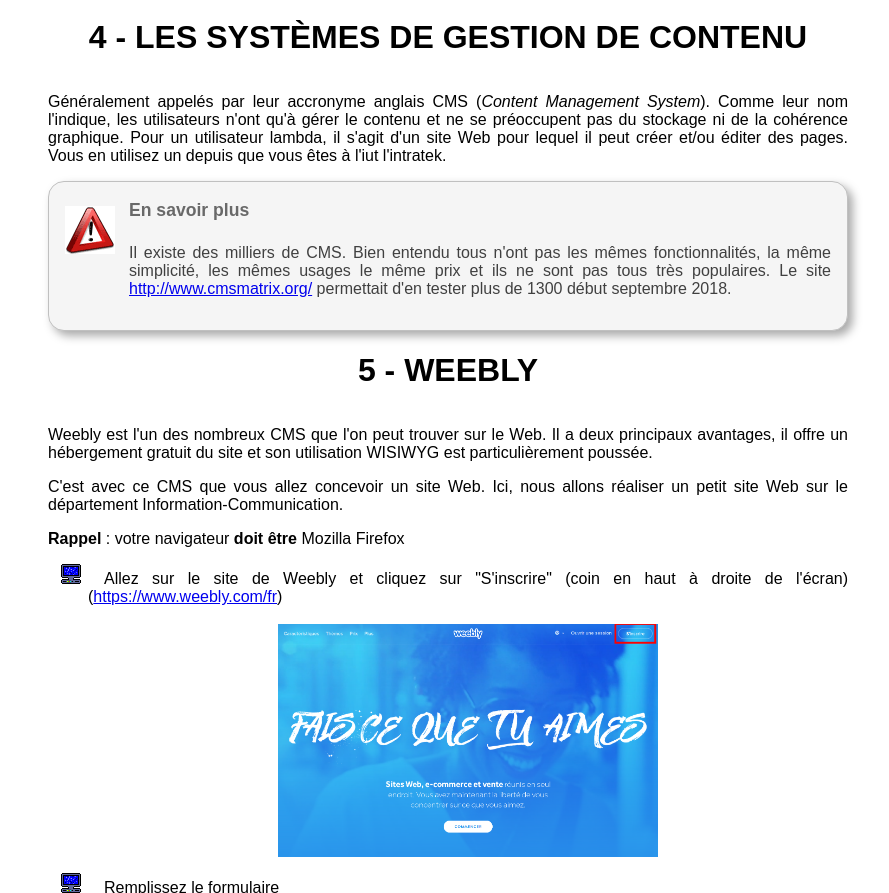
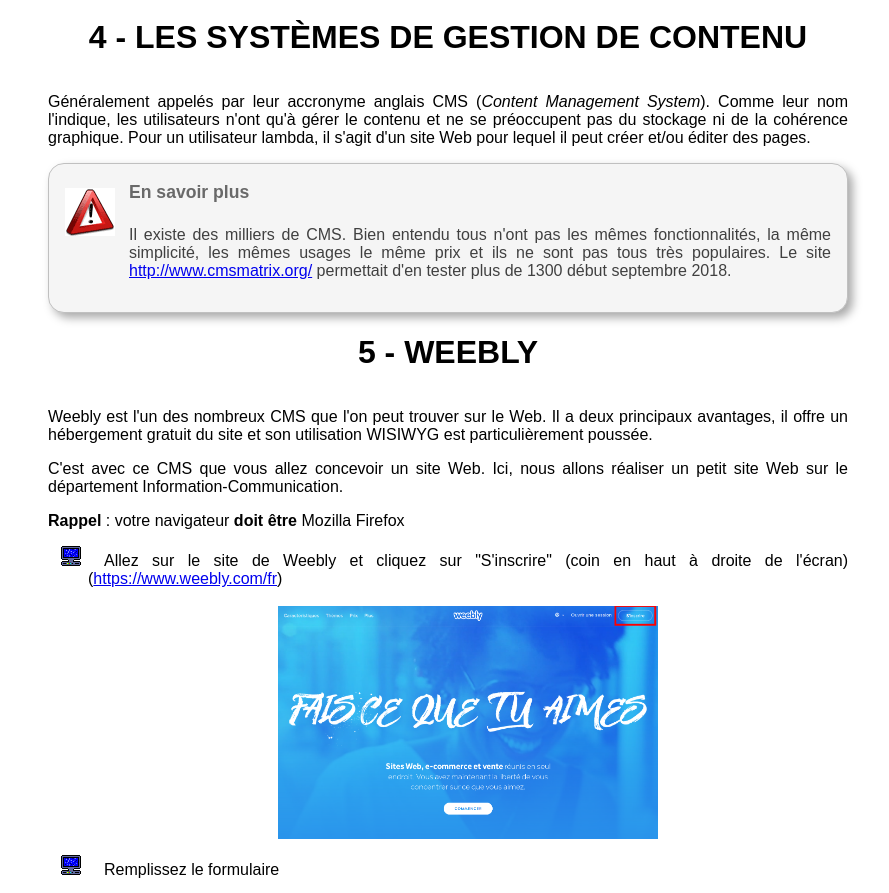
Before and after one commit to benjaminlecouteux/info-com-conception-site-web, a plain HTML site: page index.html in a window 1280 px wide. Shown: the part 6728-7621 px from the top of the page, without its empty margins (192-1081 px from the left). Drawn offline with Linux system fonts and the light colour scheme.

```diff
--- a/index.html
+++ b/index.html
@@ -424,7 +424,7 @@
                             n'ont qu'à gérer le contenu et ne se préoccupent pas du stockage
                             ni de la cohérence graphique. Pour un utilisateur lambda, il s'agit
                             d'un site Web pour lequel il peut créer et/ou éditer des pages.
-                            Vous en utilisez un depuis que vous êtes à l'iut l'intratek.</P>
+                            </P>
                            <!-- <UL>
                                         <LI><P>Connectez-vous
                                             sur l' <A HREF="http://intratek-08.iut2.upmf-grenoble.fr/index.php" target="blank">intranet</A> et allez dans <I>enseignement&gt;informatique&gt;Web</I></P>
```
